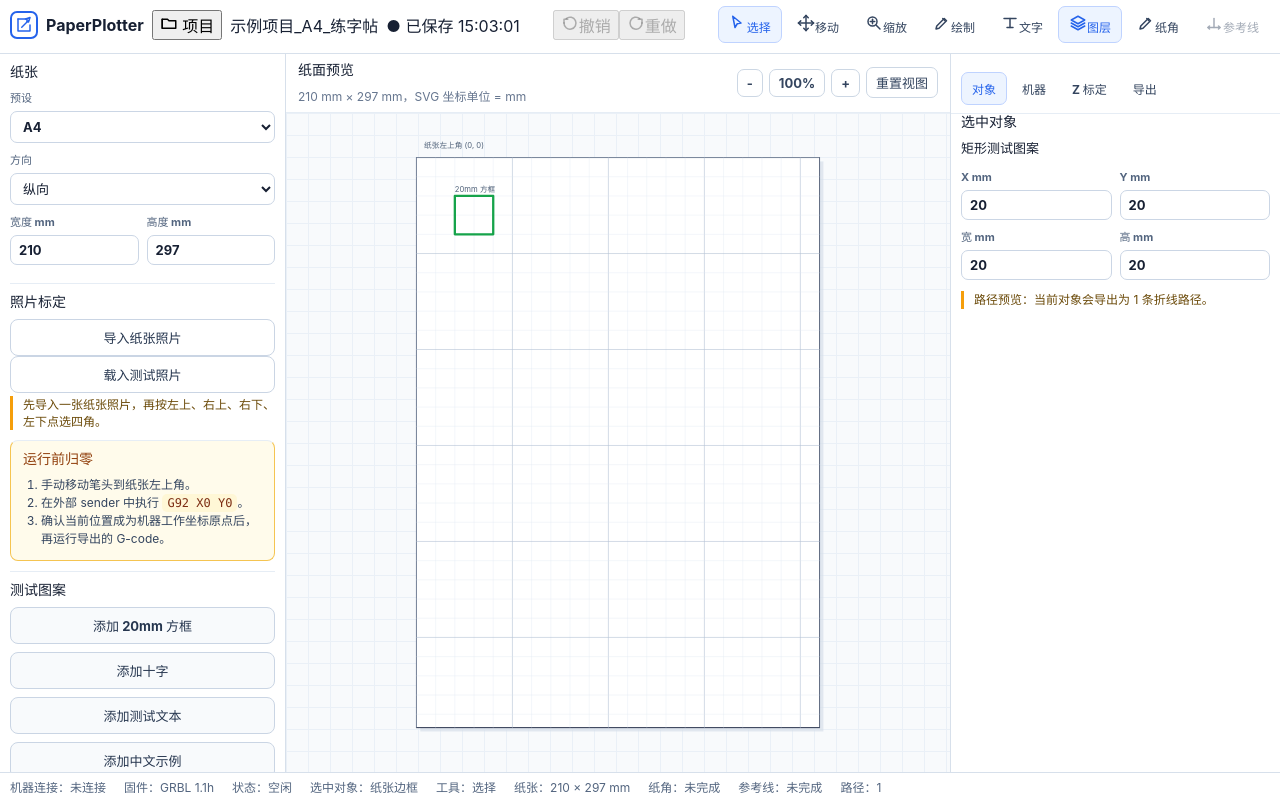
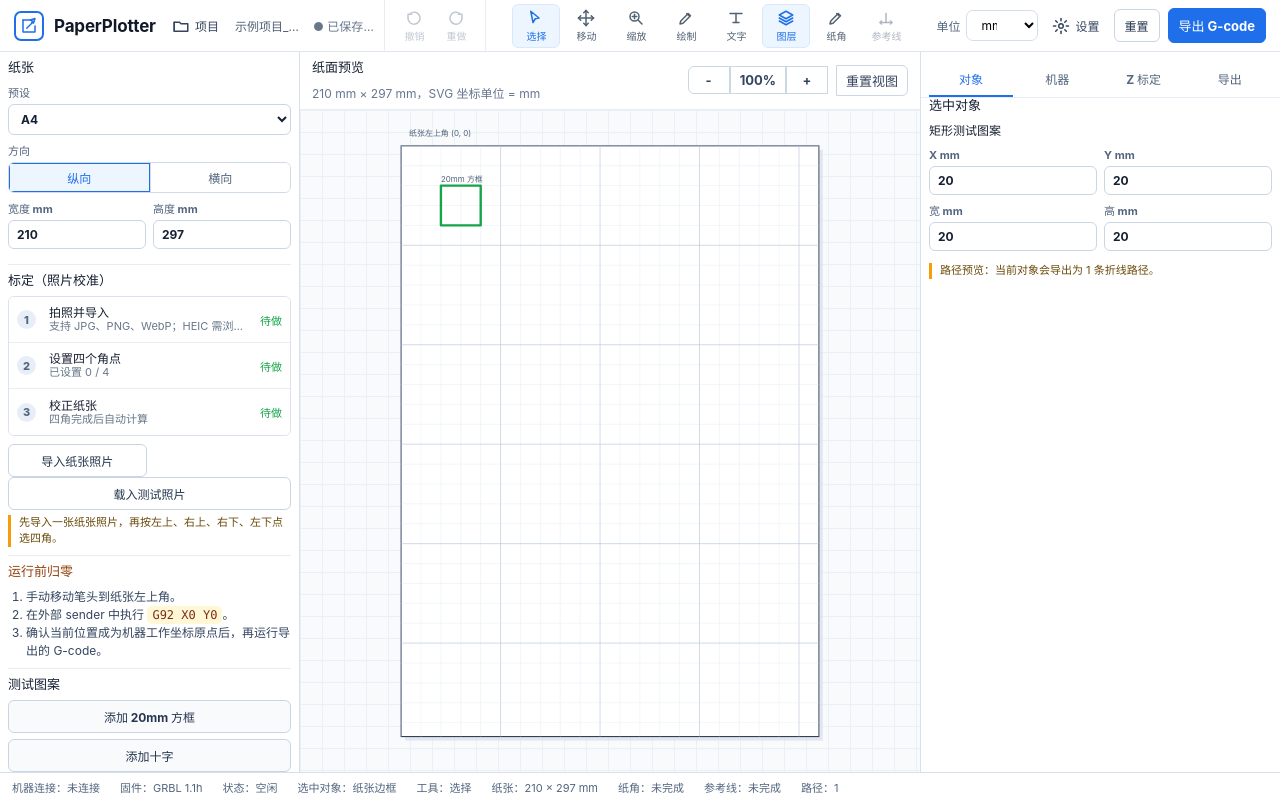
Before and after one commit to ZJHSteven/PaperPlotter, a React (Vite) app: page / in a window 1280 px wide. Built offline with nearby package versions, Linux system fonts and the light colour scheme.

Commit message:
feat(ui): 复刻参考图工具台布局

```diff
--- a/src/features/editor/EditorPage.tsx
+++ b/src/features/editor/EditorPage.tsx
@@ -141,6 +141,7 @@ export function EditorPage() {
 
   return (
     <main className="app-shell">
+      <h1 className="sr-only">写字机纸面排版与 G-code 生成工具</h1>
       <header className="app-toolbar">
         <div className="brand-block" aria-label="项目标题">
           <span className="brand-mark" aria-hidden="true">
@@ -247,7 +248,6 @@ export function EditorPage() {
           {rightTab === 'z' ? <ZCalibrationPanel config={project.zCalibration} machine={project.machine} /> : null}
           {rightTab === 'export' ? (
             <>
-              <ZeroingGuide />
               <section className="panel-section">
                 <h2>导出前检查</h2>
                 <ul className={validation.ok ? 'check-list' : 'check-list check-list--error'}>
--- a/src/features/editor/SvgCanvas.tsx
+++ b/src/features/editor/SvgCanvas.tsx
@@ -327,6 +327,20 @@ function clientPointToSvgPoint(event: {
 }
 
 function clientCoordinatesToSvgPoint(svgElement: SVGSVGElement, clientX: number, clientY: number) {
+  if (typeof svgElement.createSVGPoint !== 'function') {
+    const bounds = svgElement.getBoundingClientRect();
+    const [viewX, viewY, viewWidth, viewHeight] = (svgElement.getAttribute('viewBox') ?? '0 0 1 1')
+      .split(/\s+/)
+      .map(Number);
+    const safeWidth = bounds.width || 1;
+    const safeHeight = bounds.height || 1;
+
+    return {
+      x: Math.round((viewX + ((clientX - bounds.left) / safeWidth) * viewWidth) * 100) / 100,
+      y: Math.round((viewY + ((clientY - bounds.top) / safeHeight) * viewHeight) * 100) / 100,
+    };
+  }
+
   const svgPoint = svgElement.createSVGPoint();
   svgPoint.x = clientX;
   svgPoint.y = clientY;
--- a/src/features/settings/CalibrationPanel.tsx
+++ b/src/features/settings/CalibrationPanel.tsx
@@ -28,6 +28,8 @@ export function CalibrationPanel({ calibration }: CalibrationPanelProps) {
   const resetMachineAxisLine = useProjectStore((state) => state.resetMachineAxisLine);
   const nextCornerKey = getNextPaperCornerKey(calibration.paperCornersPx);
   const cornerCount = getPaperCornerCount(calibration.paperCornersPx);
+  const imageImported = Boolean(calibration.imageUrl || calibration.imageId);
+  const cornersDone = cornerCount === 4 && Boolean(calibration.result);
   const showDevTestImageButton = import.meta.env.MODE !== 'production';
   const machineAxisDraft = calibration.machineAxisLineDraftPx ?? { axis: 'x' as const };
   const machineAxisPointCount = Number(Boolean(machineAxisDraft.p1)) + Number(Boolean(machineAxisDraft.p2));
@@ -73,7 +75,7 @@ export function CalibrationPanel({ calibration }: CalibrationPanelProps) {
 
   return (
     <section className="panel-section">
-      <h2>照片标定</h2>
+      <h2>标定（照片校准）</h2>
       <input
         ref={inputRef}
         className="hidden-file-input"
@@ -81,9 +83,37 @@ export function CalibrationPanel({ calibration }: CalibrationPanelProps) {
         accept="image/*"
         onChange={(event) => handleFileChange(event.target.files?.[0])}
       />
-      <button className="secondary-button full-width" type="button" onClick={() => inputRef.current?.click()}>
-        导入纸张照片
-      </button>
+      <ol className="calibration-steps" aria-label="照片标定步骤">
+        <CalibrationStep
+          done={imageImported}
+          index={1}
+          meta={calibration.imageFileName ?? '支持 JPG、PNG、WebP；HEIC 需浏览器可解码'}
+          title="拍照并导入"
+        />
+        <CalibrationStep
+          done={cornersDone}
+          index={2}
+          meta={cornersDone ? '已设置 4 / 4' : `已设置 ${cornerCount} / 4`}
+          title="设置四个角点"
+        />
+        <CalibrationStep
+          done={cornersDone}
+          index={3}
+          meta={cornersDone ? '透视校正已应用' : '四角完成后自动计算'}
+          title="校正纸张"
+        />
+      </ol>
+
+      <div className="inline-actions">
+        <button className="secondary-button full-width" type="button" onClick={() => inputRef.current?.click()}>
+          导入纸张照片
+        </button>
+        {calibration.paperCornersPx ? (
+          <button className="secondary-button full-width" type="button" onClick={resetPaperCorners}>
+            重新标定
+          </button>
+        ) : null}
+      </div>
       {showDevTestImageButton ? (
         <button className="secondary-button full-width dev-only-button" type="button" onClick={loadDevTestImage}>
           载入测试照片
@@ -104,12 +134,6 @@ export function CalibrationPanel({ calibration }: CalibrationPanelProps) {
       ) : null}
       {calibration.imageFileName ? <p className="meta-text">照片文件：{calibration.imageFileName}</p> : null}
       {calibration.errorMessage ? <p className="error-text">{calibration.errorMessage}</p> : null}
-
-      {calibration.paperCornersPx ? (
-        <button className="secondary-button full-width" type="button" onClick={resetPaperCorners}>
-          重置纸角
-        </button>
-      ) : null}
 
       {calibration.result ? (
         <div className="sub-panel">
@@ -153,6 +177,29 @@ export function CalibrationPanel({ calibration }: CalibrationPanelProps) {
   }
 }
 
+function CalibrationStep({
+  done,
+  index,
+  meta,
+  title,
+}: {
+  done: boolean;
+  index: number;
+  meta: string;
+  title: string;
+}) {
+  return (
+    <li className={done ? 'calibration-step calibration-step--done' : 'calibration-step'}>
+      <span className="calibration-step__badge">{done ? '✓' : index}</span>
+      <span>
+        <strong>{title}</strong>
+        <small>{meta}</small>
+      </span>
+      <em>{done ? '完成' : '待做'}</em>
+    </li>
+  );
+}
+
 function createDevCalibrationImageUrl() {
   const svg = [
     '<svg xmlns="http://www.w3.org/2000/svg" width="400" height="300" viewBox="0 0 400 300">',
--- a/src/features/settings/PaperSettingsPanel.tsx
+++ b/src/features/settings/PaperSettingsPanel.tsx
@@ -35,13 +35,22 @@ export function PaperSettingsPanel({ paper }: PaperSettingsPanelProps) {
 
       <label className="field">
         <span>方向</span>
-        <select
-          value={paper.orientation}
-          onChange={(event) => setPaperOrientation(event.target.value as PaperConfig['orientation'])}
-        >
-          <option value="portrait">纵向</option>
-          <option value="landscape">横向</option>
-        </select>
+        <span className="segmented-control" role="group" aria-label="纸张方向">
+          <button
+            className={paper.orientation === 'portrait' ? 'segmented-control__item segmented-control__item--active' : 'segmented-control__item'}
+            type="button"
+            onClick={() => setPaperOrientation('portrait')}
+          >
+            纵向
+          </button>
+          <button
+            className={paper.orientation === 'landscape' ? 'segmented-control__item segmented-control__item--active' : 'segmented-control__item'}
+            type="button"
+            onClick={() => setPaperOrientation('landscape')}
+          >
+            横向
+          </button>
+        </span>
       </label>
 
       <div className="field-grid">
--- a/src/styles.css
+++ b/src/styles.css
@@ -1,6 +1,6 @@
 :root {
   color: #172033;
-  background: #f3f6fa;
+  background: #f7f9fc;
   font-family:
     Inter, ui-sans-serif, system-ui, -apple-system, BlinkMacSystemFont, "Segoe UI",
     "Microsoft YaHei", sans-serif;
@@ -26,85 +26,143 @@ textarea {
 
 .app-shell {
   display: grid;
-  grid-template-rows: 54px minmax(0, 1fr) 28px;
+  grid-template-rows: 52px minmax(0, 1fr) 28px;
   height: 100vh;
   overflow: hidden;
 }
 
 .app-toolbar {
-  display: flex;
+  display: grid;
+  grid-template-columns: minmax(360px, 1fr) auto minmax(430px, 1fr) auto;
   align-items: center;
-  justify-content: space-between;
-  gap: 14px;
-  border-bottom: 1px solid #d7e0eb;
-  padding: 6px 10px;
+  gap: 10px;
+  border-bottom: 1px solid #dfe5ee;
+  padding: 0 14px;
   background: #fff;
-  flex-wrap: wrap;
+  white-space: nowrap;
 }
 
 .brand-block {
   display: flex;
   align-items: center;
-  gap: 8px;
-  min-width: 280px;
+  min-width: 0;
+  gap: 10px;
+  color: #111827;
+  font-size: 13px;
+  overflow: hidden;
 }
 
 .brand-mark {
   display: grid;
-  width: 28px;
-  height: 28px;
+  width: 30px;
+  height: 30px;
   place-items: center;
-  border: 2px solid #2563eb;
+  border: 2px solid #1f6feb;
   border-radius: 7px;
-  color: #2563eb;
-  font-weight: 800;
+  color: #1f6feb;
+  flex: 0 0 auto;
 }
 
-.app-toolbar h1 {
-  margin: 1px 0 0;
-  font-size: 15px;
-  line-height: 1.2;
+.brand-block strong {
+  font-size: 17px;
+  letter-spacing: -0.01em;
 }
 
-.eyebrow {
-  margin: 0;
-  color: #4c6385;
+.project-button,
+.settings-button,
+.icon-button {
+  display: inline-flex;
+  align-items: center;
+  gap: 5px;
+  border: 0;
+  background: transparent;
+  color: #34455f;
+  font-size: 12px;
+  cursor: pointer;
+}
+
+.project-name,
+.save-indicator {
+  min-width: 0;
+  color: #516176;
+  font-size: 12px;
+  overflow: hidden;
+  text-overflow: ellipsis;
+}
+
+.save-indicator {
+  color: #68778a;
+}
+
+.toolbar-group {
+  display: flex;
+  align-items: center;
+  border-left: 1px solid #e6edf5;
+  border-right: 1px solid #e6edf5;
+  padding: 0 8px;
+  height: 100%;
+}
+
+.icon-button {
+  flex-direction: column;
+  justify-content: center;
+  width: 42px;
+  height: 44px;
+  gap: 1px;
+  color: #53657f;
+}
+
+.icon-button span {
   font-size: 10px;
-  font-weight: 700;
-  letter-spacing: 0.08em;
-  text-transform: uppercase;
+}
+
+.icon-button:disabled {
+  cursor: not-allowed;
+  opacity: 0.35;
 }
 
 .top-bar__actions {
   display: flex;
   align-items: center;
-  gap: 10px;
+  justify-content: flex-end;
+  gap: 8px;
 }
 
 .tool-strip,
 .side-tabs {
   display: flex;
   align-items: center;
-  gap: 4px;
+  justify-content: center;
+  gap: 2px;
 }
 
-.tool-button,
-.tab-button {
+.tool-button {
+  display: inline-flex;
+  flex-direction: column;
+  align-items: center;
+  justify-content: center;
   border: 1px solid transparent;
-  border-radius: 7px;
-  padding: 7px 10px;
+  border-radius: 6px;
+  width: 48px;
+  height: 44px;
+  padding: 3px 4px;
   background: transparent;
-  color: #34455f;
-  font-size: 12px;
+  color: #526174;
+  font-size: 10px;
   font-weight: 700;
   cursor: pointer;
 }
 
-.tool-button--active,
-.tab-button--active {
-  border-color: #bfd3ff;
-  background: #edf4ff;
-  color: #2563eb;
+.tool-button svg {
+  width: 18px;
+  height: 18px;
+  margin-bottom: 1px;
+}
+
+.tool-button--active {
+  border-color: #d8e8ff;
+  background: #edf5ff;
+  color: #1f6feb;
 }
 
 .tool-button:disabled {
@@ -117,35 +175,61 @@ textarea {
   top: 0;
   z-index: 2;
   border-bottom: 1px solid #e6edf5;
-  margin: -10px -10px 10px;
-  padding: 8px 10px;
+  margin: -8px -8px 8px;
+  padding: 0 8px;
   background: #fff;
 }
 
-.status-pill {
-  border: 1px solid #b8d7c5;
-  border-radius: 999px;
-  padding: 6px 10px;
-  background: #ecf9f0;
-  color: #1b6b3a;
+.tab-button {
+  position: relative;
+  flex: 1;
+  border: 0;
+  border-bottom: 2px solid transparent;
+  padding: 10px 2px 8px;
+  background: transparent;
+  color: #53657f;
   font-size: 12px;
   font-weight: 700;
+  cursor: pointer;
+}
+
+.tab-button--active {
+  border-bottom-color: #1f6feb;
+  color: #1f6feb;
+}
+
+.unit-select {
+  display: inline-flex;
+  align-items: center;
+  gap: 6px;
+  color: #53657f;
+  font-size: 12px;
+}
+
+.unit-select select {
+  width: 72px;
+  border: 1px solid #d4deeb;
+  border-radius: 7px;
+  padding: 6px 24px 6px 10px;
+  background: #fff;
 }
 
 .primary-button,
 .secondary-button,
 .button-grid button {
-  border: 0;
-  border-radius: 8px;
-  padding: 8px 11px;
-  font-size: 13px;
+  border: 1px solid #d1dbe8;
+  border-radius: 6px;
+  padding: 7px 10px;
+  font-size: 12px;
   font-weight: 700;
   cursor: pointer;
 }
 
 .primary-button {
-  background: #2563eb;
+  border-color: #1f6feb;
+  background: #1f6feb;
   color: #fff;
+  font-size: 13px;
 }
 
 .secondary-button {
@@ -156,7 +240,7 @@ textarea {
 
 .button-grid {
   display: grid;
-  gap: 8px;
+  gap: 6px;
 }
 
 .button-grid button {
@@ -192,7 +276,7 @@ textarea {
 
 .workspace {
   display: grid;
-  grid-template-columns: 286px minmax(420px, 1fr) 330px;
+  grid-template-columns: 300px minmax(520px, 1fr) 360px;
   gap: 0;
   min-height: 0;
   overflow: hidden;
@@ -207,7 +291,7 @@ textarea {
 
 .side-panel {
   min-height: 0;
-  padding: 10px;
+  padding: 8px;
   overflow: auto;
 }
 
@@ -221,35 +305,35 @@ textarea {
 
 .panel-section + .panel-section {
   border-top: 1px solid #e6edf5;
-  margin-top: 10px;
-  padding-top: 10px;
+  margin-top: 8px;
+  padding-top: 8px;
 }
 
 .panel-section h2,
 .canvas-panel h2 {
   margin: 0 0 8px;
   color: #172033;
-  font-size: 14px;
+  font-size: 13px;
   line-height: 1.2;
 }
 
 .sub-panel {
   border-top: 1px solid #e6edf5;
-  margin-top: 14px;
-  padding-top: 14px;
+  margin-top: 10px;
+  padding-top: 10px;
 }
 
 .sub-panel h3 {
   margin: 0 0 10px;
   color: #172033;
-  font-size: 14px;
+  font-size: 13px;
   line-height: 1.2;
 }
 
 .field {
   display: grid;
-  gap: 6px;
-  margin-bottom: 8px;
+  gap: 4px;
+  margin-bottom: 7px;
   color: #53657f;
   font-size: 11px;
   font-weight: 700;
@@ -260,11 +344,11 @@ textarea {
 .field textarea {
   width: 100%;
   border: 1px solid #cbd6e5;
-  border-radius: 7px;
+  border-radius: 6px;
   padding: 6px 8px;
   background: #fff;
   color: #172033;
-  font-size: 13px;
+  font-size: 12px;
 }
 
 .field textarea {
@@ -278,7 +362,35 @@ textarea {
 .field-grid {
   display: grid;
   grid-template-columns: 1fr 1fr;
-  gap: 8px;
+  gap: 7px;
+}
+
+.segmented-control {
+  display: grid;
+  grid-template-columns: 1fr 1fr;
+  border: 1px solid #d1dbe8;
+  border-radius: 6px;
+  overflow: hidden;
+}
+
+.segmented-control__item {
+  border: 0;
+  padding: 6px 8px;
+  background: #fff;
+  color: #53657f;
+  font-size: 12px;
+  font-weight: 700;
+  cursor: pointer;
+}
+
+.segmented-control__item + .segmented-control__item {
+  border-left: 1px solid #d1dbe8;
+}
+
+.segmented-control__item--active {
+  background: #edf5ff;
+  color: #1f6feb;
+  box-shadow: inset 0 0 0 1px #1f6feb;
 }
 
 .step-list,
@@ -288,6 +400,83 @@ textarea {
   color: #34455f;
   font-size: 12px;
   line-height: 1.5;
+}
+
+.calibration-steps {
+  display: grid;
+  gap: 0;
+  border: 1px solid #d9e2ee;
+  border-radius: 6px;
+  margin: 0 0 8px;
+  padding: 0;
+  overflow: hidden;
+  list-style: none;
+}
+
+.calibration-step {
+  display: grid;
+  grid-template-columns: 24px minmax(0, 1fr) auto;
+  align-items: center;
+  gap: 8px;
+  min-height: 46px;
+  border-bottom: 1px solid #e6edf5;
+  padding: 7px 8px;
+  background: #fff;
+}
+
+.calibration-step:last-child {
+  border-bottom: 0;
+}
+
+.calibration-step__badge {
+  display: grid;
+  width: 19px;
+  height: 19px;
+  place-items: center;
+  border-radius: 999px;
+  background: #e8eef7;
+  color: #53657f;
+  font-size: 11px;
+  font-weight: 800;
+}
+
+.calibration-step--done .calibration-step__badge {
+  background: #16a34a;
+  color: #fff;
+}
+
+.calibration-step strong,
+.calibration-step small {
+  display: block;
+  min-width: 0;
+  overflow: hidden;
+  text-overflow: ellipsis;
+  white-space: nowrap;
+}
+
+.calibration-step strong {
+  color: #172033;
+  font-size: 12px;
+  line-height: 1.25;
+}
+
+.calibration-step small {
+  color: #68778a;
+  font-size: 11px;
+  line-height: 1.25;
+}
+
+.calibration-step em {
+  color: #16a34a;
+  font-size: 11px;
+  font-style: normal;
+  font-weight: 700;
+}
+
+.inline-actions {
+  display: grid;
+  grid-template-columns: 1fr 1fr;
+  gap: 6px;
 }
 
 .check-list--error {
@@ -311,20 +500,21 @@ textarea {
 }
 
 .hint {
-  margin: 3px 0 0;
+  margin: 5px 0 0;
   border-left: 3px solid #f59e0b;
-  padding-left: 10px;
+  padding-left: 8px;
   color: #6b4a09;
-  font-size: 12px;
+  font-size: 11px;
   line-height: 1.45;
 }
 
 .zeroing-guide {
-  border: 1px solid #f5c451;
-  border-radius: 8px;
-  margin-top: 16px;
-  padding: 12px;
-  background: #fffbeb;
+  border: 0;
+  border-top: 1px solid #e6edf5;
+  border-radius: 0;
+  margin-top: 8px;
+  padding: 8px 0 0;
+  background: transparent;
 }
 
 .zeroing-guide h2 {
@@ -342,8 +532,8 @@ textarea {
 
 .meta-text,
 .error-text {
-  margin: 8px 0 0;
-  font-size: 13px;
+  margin: 6px 0 0;
+  font-size: 11px;
   line-height: 1.5;
 }
 
@@ -357,9 +547,9 @@ textarea {
 
 .empty-state,
 .object-title {
-  margin: 0 0 12px;
+  margin: 0 0 8px;
   color: #53657f;
-  font-size: 13px;
+  font-size: 12px;
   line-height: 1.5;
 }
 
@@ -393,13 +583,14 @@ textarea {
 .canvas-tools {
   display: flex;
   align-items: center;
-  gap: 6px;
+  gap: 0;
 }
 
 .canvas-tools button,
 .canvas-scale {
   border: 1px solid #ccd7e4;
-  border-radius: 7px;
+  border-radius: 0;
+  min-width: 42px;
   padding: 5px 9px;
   background: #fff;
   color: #34455f;
@@ -411,10 +602,19 @@ textarea {
   cursor: pointer;
 }
 
+.canvas-tools button:first-child {
+  border-radius: 6px 0 0 6px;
+}
+
+.canvas-tools button:last-child {
+  border-radius: 0 6px 6px 0;
+  margin-left: 8px;
+}
+
 .canvas-viewport {
   flex: 1;
   min-height: 0;
-  padding: 10px;
+  padding: 0;
   background:
     linear-gradient(#eaf0f7 1px, transparent 1px),
     linear-gradient(90deg, #eaf0f7 1px, transparent 1px),
@@ -580,12 +780,24 @@ textarea {
 .status-bar {
   display: flex;
   align-items: center;
-  gap: 18px;
+  gap: 20px;
   border-top: 1px solid #d7e0eb;
-  padding: 0 10px;
+  padding: 0 12px;
   background: #fff;
   color: #53657f;
-  font-size: 12px;
+  font-size: 11px;
   white-space: nowrap;
   overflow: hidden;
 }
+
+.sr-only {
+  position: absolute;
+  width: 1px;
+  height: 1px;
+  padding: 0;
+  margin: -1px;
+  overflow: hidden;
+  clip: rect(0, 0, 0, 0);
+  white-space: nowrap;
+  border: 0;
+}
```
Also changed, not shown: 1 other file (tests, documents, lock files or other folders).
